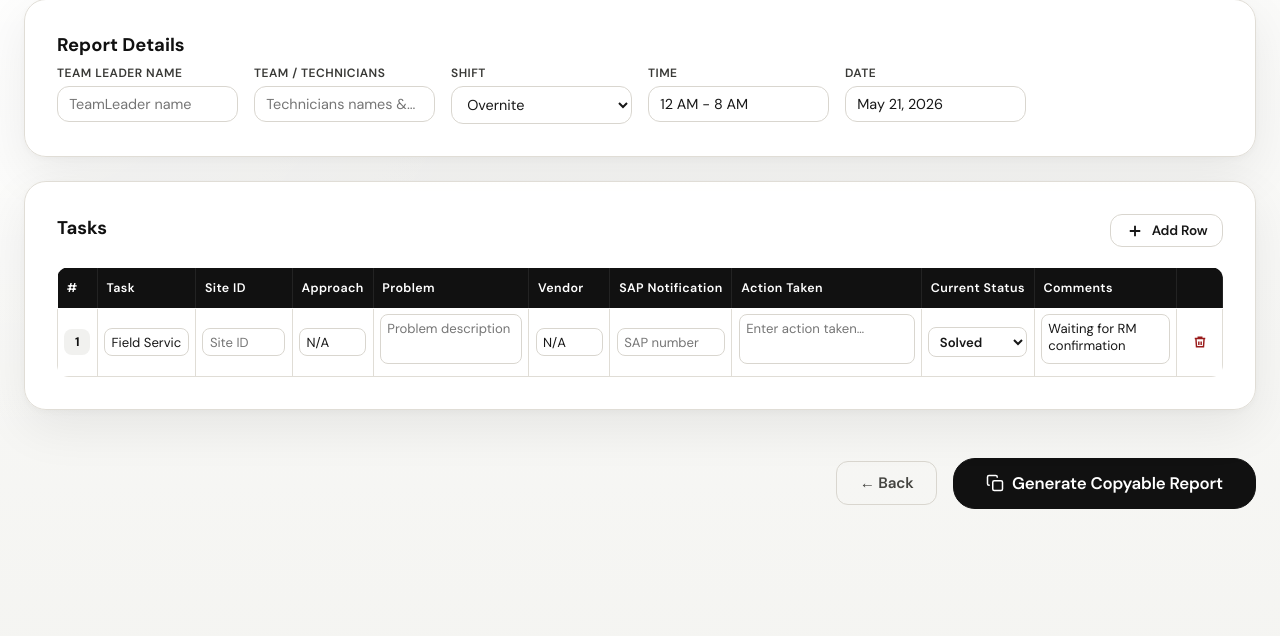
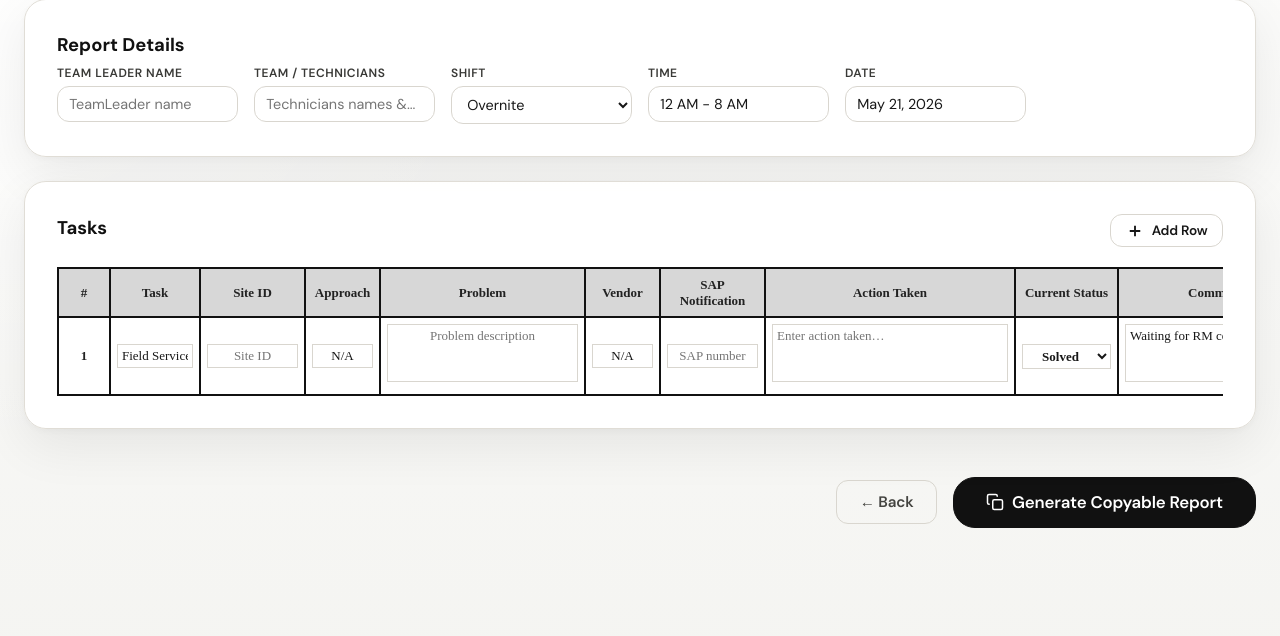
Before and after one commit to Mub7t/Mub7t-collage-mobile-pro, a Flask app: page /manual-report in a window 1280 px wide. Shown: the part 88-724 px from the top of the page. Run offline with Flask 3, Linux system fonts and the light colour scheme; the visitor is signed in with stand-in values (Sample User, id 1); some libraries are stand-ins or nearby versions.

Commit message:
Improve UI and update logo

```diff
--- a/static/css/style.css
+++ b/static/css/style.css
@@ -325,48 +325,99 @@ input, select, textarea { font-family: inherit; font-size: inherit; }
 .task-card-header { display: flex; align-items: center; justify-content: space-between; margin-bottom: 1.25rem; }
 
 /* Responsive table wrapper */
-.table-scroll { width: 100%; overflow-x: auto; border-radius: var(--radius); -webkit-overflow-scrolling: touch; }
-.task-table { width: 100%; border-collapse: collapse; font-size: .82rem; min-width: 1100px; }
-.task-table thead tr { background: var(--navy); color: var(--white); }
+.table-scroll {
+  width: 100%;
+  max-width: 100%;
+  overflow-x: auto;
+  border-radius: 0;
+  -webkit-overflow-scrolling: touch;
+}
+.task-table {
+  width: 100%;
+  min-width: 1260px;
+  table-layout: fixed;
+  border-collapse: collapse;
+  border: 2px solid #111111;
+  font-family: "Times New Roman", Times, serif;
+  font-size: 13px;
+  color: #222222;
+  background: #ffffff;
+}
+.task-table thead tr {
+  background: #d7d7d7;
+  color: #222222;
+}
 .task-table thead th {
-  padding: .65rem .55rem; text-align: left; font-weight: 600;
-  font-size: .78rem; letter-spacing: .03em; white-space: nowrap;
-  border: 1px solid rgba(255,255,255,.08);
+  background: #d7d7d7;
+  color: #222222;
+  padding: 8px 8px;
+  text-align: center;
+  vertical-align: middle;
+  font-weight: 700;
+  font-size: 13px;
+  line-height: 1.2;
+  letter-spacing: 0;
+  white-space: normal;
+  border: 2px solid #111111;
 }
-.task-table tbody tr { border-bottom: 1px solid var(--grey-100); transition: background var(--transition); }
-.task-table tbody tr:nth-child(even) { background: var(--grey-50); }
-.task-table tbody tr:hover { background: var(--navy-xlight); }
-.task-table td { padding: .35rem .4rem; vertical-align: middle; border: 1px solid var(--grey-100); }
+.task-table tbody tr {
+  background: #ffffff;
+  border-bottom: none;
+  transition: none;
+}
+.task-table tbody tr:nth-child(even) { background: #ffffff; }
+.task-table tbody tr:hover { background: #ffffff; }
+.task-table td {
+  padding: 6px 6px;
+  vertical-align: middle;
+  text-align: center;
+  border: 2px solid #111111;
+  background: #ffffff;
+}
 
-.col-num      { width: 38px;  text-align: center; }
-.col-task     { width: 110px; }
+.col-num      { width: 52px;  text-align: center; }
+.col-task     { width: 90px; }
 .col-site     { width: 105px; }
 .col-approach { width: 75px;  }
-.col-problem  { width: 175px; }
-.col-vendor   { width: 85px;  }
-.col-sap      { width: 115px; }
-.col-action   { width: 210px; }
-.col-status   { width: 105px; }
-.col-comments { width: 155px; }
+.col-problem  { width: 205px; }
+.col-vendor   { width: 75px;  }
+.col-sap      { width: 105px; }
+.col-action   { width: 250px; }
+.col-status   { width: 103px; }
+.col-comments { width: 200px; }
 .col-del      { width: 36px;  text-align: center; }
 
 .task-table input[type="text"],
 .task-table textarea,
 .task-table select {
-  width: 100%; border: 1px solid transparent; border-radius: var(--radius-sm);
-  padding: .3rem .4rem; font-size: .82rem; background: transparent;
-  color: var(--grey-800); transition: border-color var(--transition), background var(--transition);
+  width: 100%;
+  border: 1px solid transparent;
+  border-radius: 0;
+  padding: 3px 4px;
+  font-family: "Times New Roman", Times, serif;
+  font-size: 13px;
+  line-height: 1.25;
+  text-align: center;
+  background: transparent;
+  color: #222222;
+  transition: border-color var(--transition), background var(--transition);
   resize: none;
+}
+.task-table textarea[data-field="action_taken"],
+.task-table textarea[data-field="comments"] {
+  text-align: left;
 }
 .task-table input[type="text"]:focus,
 .task-table textarea:focus,
 .task-table select:focus {
-  outline: none; border-color: var(--orange);
-  background: var(--white); box-shadow: 0 0 0 2px rgba(255,107,53,.12);
+  outline: none;
+  border-color: #111111;
+  background: #ffffff;
+  box-shadow: inset 0 0 0 1px #111111;
 }
 .task-table input.invalid,
 .task-table textarea.invalid { border-color: var(--red) !important; background: var(--red-light); }
-.task-table textarea { min-height: 50px; overflow: hidden; }
+.task-table textarea { min-height: 58px; overflow: hidden; }
 
 .status-select { font-weight: 600; }
 .status-solved  { color: var(--green); }
@@ -374,9 +425,15 @@ input, select, textarea { font-family: inherit; font-size: inherit; }
 
 .row-num-cell {
   display: flex; align-items: center; justify-content: center;
-  background: var(--navy-xlight); color: var(--navy);
-  font-weight: 700; font-size: .78rem; border-radius: var(--radius-sm);
-  min-width: 26px; height: 26px; margin: 0 auto;
+  background: transparent;
+  color: #222222;
+  font-family: "Times New Roman", Times, serif;
+  font-weight: 700;
+  font-size: 13px;
+  border-radius: 0;
+  min-width: 26px;
+  height: 26px;
+  margin: 0 auto;
 }
 
 .generate-bar {
@@ -966,18 +1023,13 @@ body {
 .loading-text { color: #111111; }
 
 /* Review tables */
-.task-table thead tr,
 .rpt-main-table thead tr {
   background: #111111;
   color: #ffffff;
 }
-.task-table tbody tr:nth-child(even),
 .rpt-main-table tbody tr:nth-child(even) { background: #fafaf8; }
-.task-table tbody tr:hover { background: #f2f2ee; }
-.task-table td,
 .rpt-main-table td,
 .rpt-info-table td { border-color: #e0ddd6; }
-.row-num-cell,
 .rpt-info-label {
   background: #f1f1ef;
   color: #111111;
```
